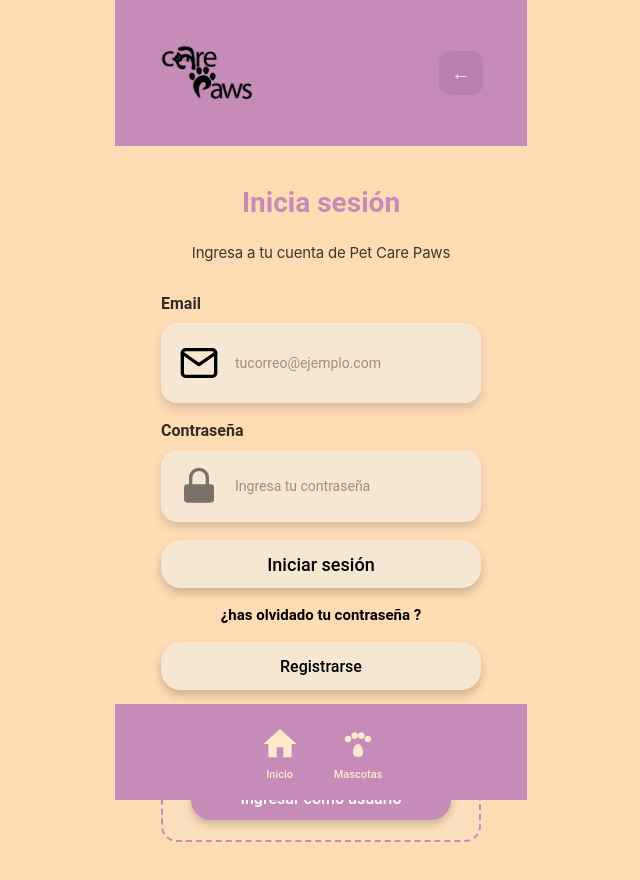
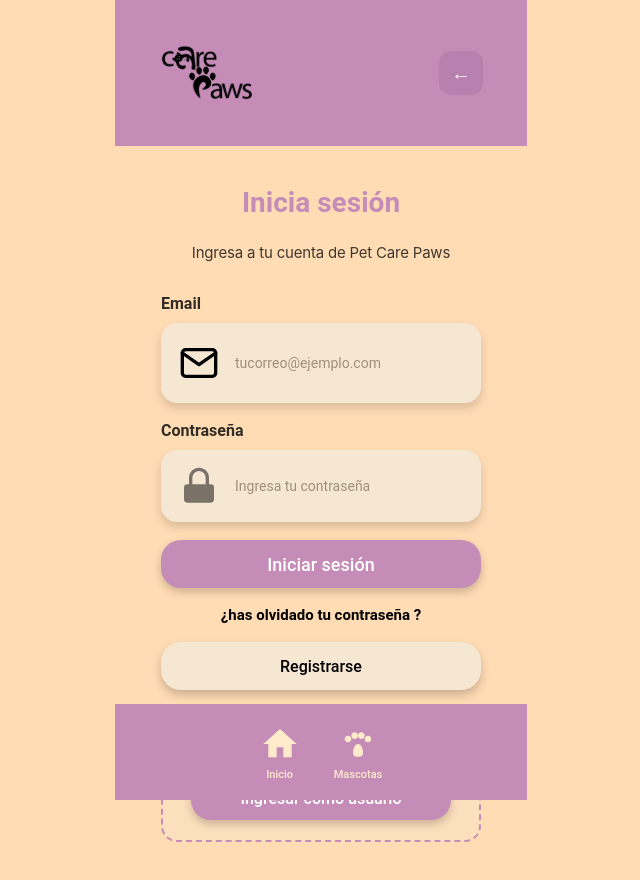
Before and after one commit to care-paws/pet-health-tracker-frontend, a React app in the folder frontend/: page /login in a window 1280 px wide. Shown: the top 880 px of the page, without its empty margins (319-959 px from the left). Built offline with nearby package versions, Linux system fonts and the light colour scheme; no server answers; the HTML template or start-up script is replaced by a standard one.

Commit message:
style: adjust padding and button styles for improved layout

```diff
--- a/frontend/src/layouts/PageLayout.module.css
+++ b/frontend/src/layouts/PageLayout.module.css
@@ -13,6 +13,6 @@
 
 @media (max-height: 917px) {
   .pageLayout__content {
-    padding-bottom: 140px; /* avoid overlap with fixed footer when visible */
+    padding-bottom: 120px; /* avoid overlap with fixed footer when visible */
   }
 }
--- a/frontend/src/pages/login/LoginPage.module.css
+++ b/frontend/src/pages/login/LoginPage.module.css
@@ -209,22 +209,23 @@
 .loginForm__submitButton {
   width: 100%;
   height: 48px;
-  background: #f6e7d3;
+  background: var(--color-secondary);
   border: none;
   border-radius: 20px;
-  box-shadow: 0px 5px 10px rgba(0, 0, 0, 0.2);
+  box-shadow: 0px 4px 8px rgba(0, 0, 0, 0.2);
   font-family: var(--font-roboto);
   font-weight: 500;
   font-size: 18px;
   line-height: normal;
-  color: #000000;
+  color: var(--color-white);
   cursor: pointer;
   transition: all 0.2s ease;
 }
 
 .loginForm__submitButton:hover {
   transform: translateY(-1px);
-  box-shadow: 0px 6px 12px rgba(0, 0, 0, 0.25);
+  box-shadow: 0px 6px 12px rgba(0, 0, 0, 0.3);
+  background: #cc8844;
 }
 
 .loginForm__submitButton:active {
--- a/frontend/src/pages/pets/create/CreatePetPage.module.css
+++ b/frontend/src/pages/pets/create/CreatePetPage.module.css
@@ -20,7 +20,7 @@
 
 .createPetPage__main {
   flex: 1;
-  padding: 12px 24px 140px;
+  padding: 12px 24px 120px;
   display: flex;
   flex-direction: column;
   align-items: center;
```
